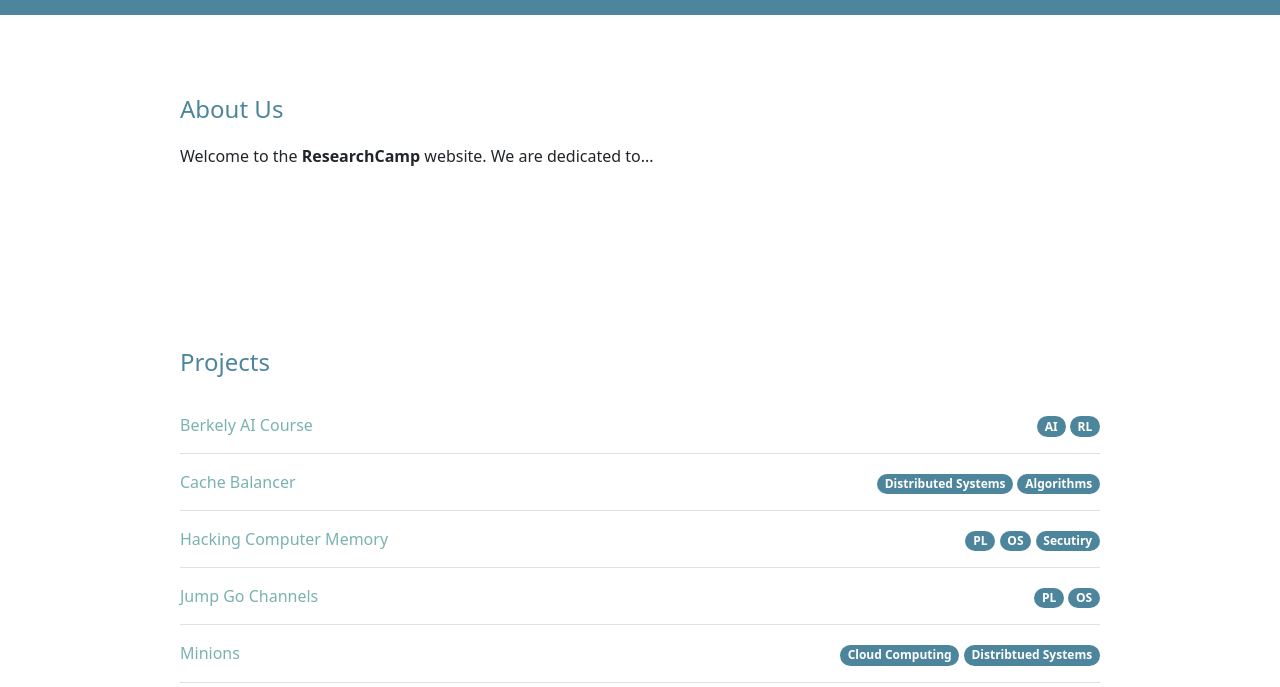
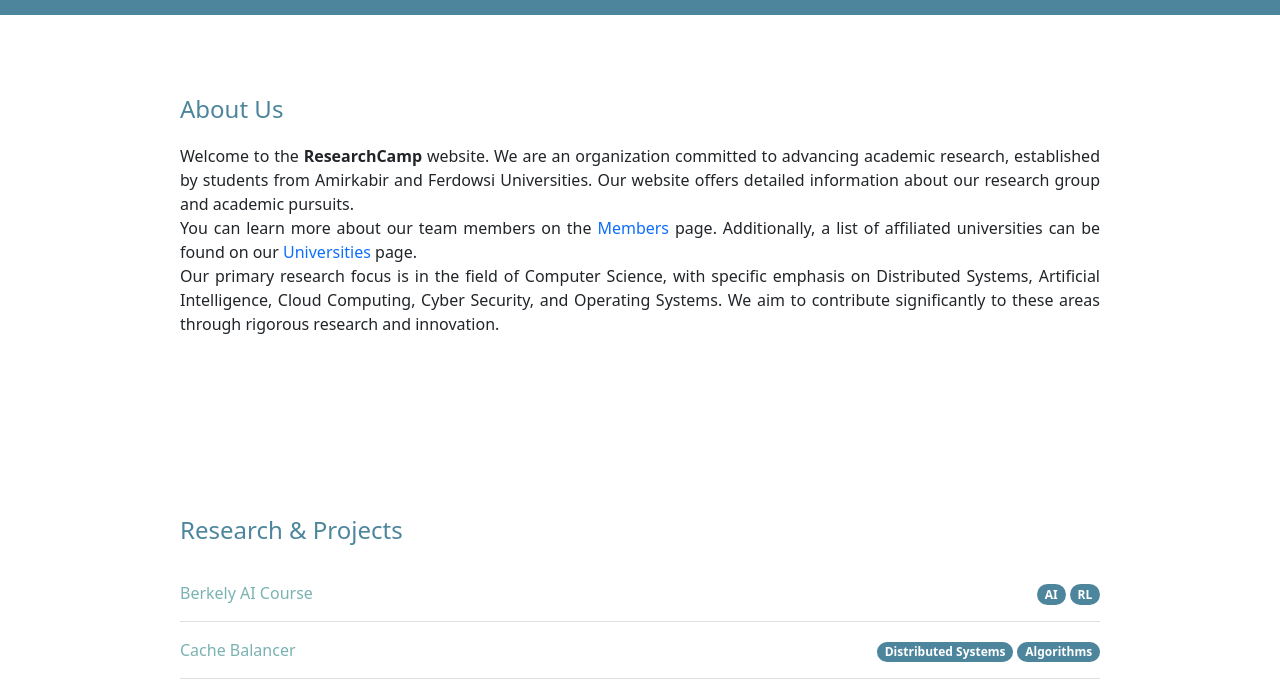
Before and after one commit to research-camp/profile, a plain HTML site: page index.html in a window 1280 px wide. Shown: the part 113-800 px from the top of the page. Drawn offline with nearby package versions, Linux system fonts and the light colour scheme.

Commit message:
update: index page

```diff
--- a/index.html
+++ b/index.html
@@ -29,15 +29,17 @@
     <section id="about" class="fade-in">
         <div class="container">
             <h2>About Us</h2>
-            <p>
-                Welcome to the <b>ResearchCamp</b> website. We are dedicated to...
+            <p style="text-align: justify;">
+                Welcome to the <b>ResearchCamp</b> website. We are an organization committed to advancing academic research, established by students from Amirkabir and Ferdowsi Universities. Our website offers detailed information about our research group and academic pursuits. <br />
+                You can learn more about our team members on the <a class="text-primary" href="pages/members.html">Members</a> page. Additionally, a list of affiliated universities can be found on our <a class="text-primary" href="pages/universities.html">Universities</a> page. <br />
+                Our primary research focus is in the field of Computer Science, with specific emphasis on Distributed Systems, Artificial Intelligence, Cloud Computing, Cyber Security, and Operating Systems. We aim to contribute significantly to these areas through rigorous research and innovation.
             </p>
         </div>
     </section>
 
     <section id="projects" class="fade-in">
         <div class="container">
-            <h2>Projects</h2>
+            <h2>Research & Projects</h2>
             <ul class="list-group list-group-flush">
                 <li class="list-group-item d-flex justify-content-between align-items-center p-0 py-3">
                     <a href="projects/berkeley-ai-course.html" class="link">Berkely AI Course</a>
```
